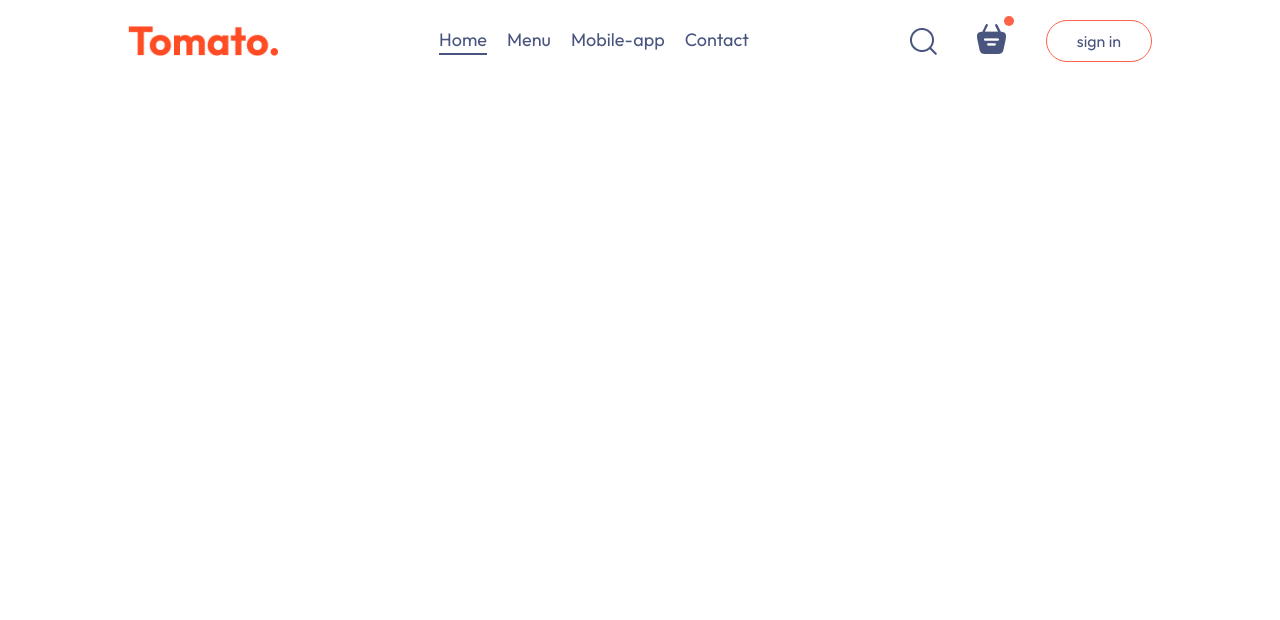
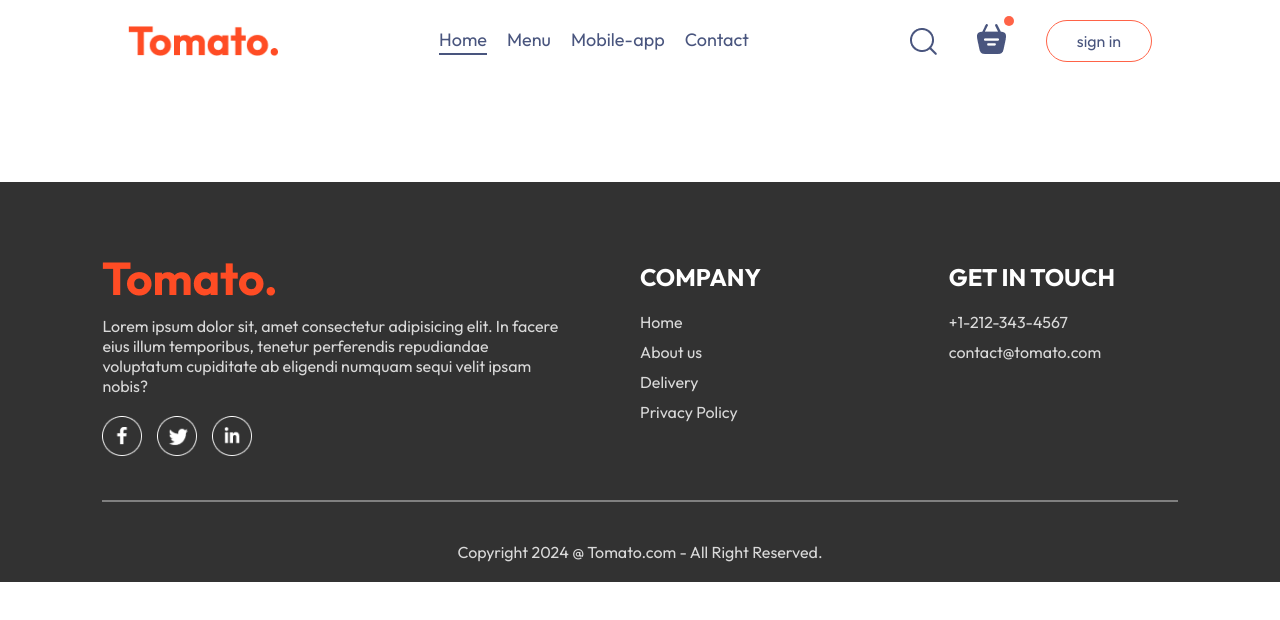
Before and after one commit to Vaibhav-kesarwani/Food-delivery-website, a React (Vite) app in the folder frontend/: page /order in a window 1280 px wide. Shown: the top 620 px of the page. Built offline with nearby package versions, Linux system fonts and the light colour scheme.

Commit message:
footer maded

```diff
--- a/frontend/src/App.jsx
+++ b/frontend/src/App.jsx
@@ -4,9 +4,11 @@
 import Home from "./pages/Home/Home";
 import Cart from "./pages/Cart/Cart";
 import PlaceOrder from "./pages/PlaceOrder/PlaceOrder";
+import Footer from "./components/Footer/Footer";
 
 const App = () => {
   return (
+    <>
       <div className="app">
         <Navbar />
         <Routes>
@@ -15,6 +17,8 @@
           <Route path="/order" element={<PlaceOrder />} />
         </Routes>
       </div>
+      <Footer />
+    </>
   );
 };
 
--- /dev/null
+++ b/frontend/src/components/Footer/Footer.css
@@ -0,0 +1,53 @@
+.footer {
+  margin-top: 100px;
+  color: #d9d9d9;
+  background-color: #323232;
+  display: flex;
+  flex-direction: column;
+  align-items: center;
+  gap: 20px;
+  padding: 20px 8vw;
+  padding-top: 80px;
+}
+
+.footer-content {
+  width: 100%;
+  display: grid;
+  grid-template-columns: 2fr 1fr 1fr;
+  gap: 80px;
+}
+
+.footer-content-left,
+.footer-content-right,
+.footer-content-center {
+  display: flex;
+  flex-direction: column;
+  align-items: start;
+  gap: 20px;
+}
+
+.footer-content-left li,
+.footer-content-right li,
+.footer-content-center li {
+  list-style: none;
+  margin-bottom: 10px;
+  cursor: pointer;
+}
+
+.footer-content-right h2,
+.footer-content-center h2 {
+  color: white;
+}
+
+.footer-social-icons img {
+  width: 40px;
+  margin-right: 15px;
+}
+
+.footer hr {
+  width: 100%;
+  height: 2px;
+  margin: 20px 0;
+  background-color: grey;
+  border: none;
+}
--- /dev/null
+++ b/frontend/src/components/Footer/Footer.jsx
@@ -0,0 +1,47 @@
+import React from "react";
+import "./Footer.css";
+import { assets } from "../../assets/assets";
+
+const Footer = () => {
+  return (
+    <div className="footer" id="footer">
+      <div className="footer-content">
+        <div className="footer-content-left">
+          <img src={assets.logo} />
+          <p>
+            Lorem ipsum dolor sit, amet consectetur adipisicing elit. In facere
+            eius illum temporibus, tenetur perferendis repudiandae voluptatum
+            cupiditate ab eligendi numquam sequi velit ipsam nobis?
+          </p>
+          <div className="footer-social-icons">
+            <img src={assets.facebook_icon} />
+            <img src={assets.twitter_icon} />
+            <img src={assets.linkedin_icon} />
+          </div>
+        </div>
+        <div className="footer-content-center">
+          <h2>COMPANY</h2>
+          <ul>
+            <li>Home</li>
+            <li>About us</li>
+            <li>Delivery</li>
+            <li>Privacy Policy</li>
+          </ul>
+        </div>
+        <div className="footer-content-right">
+          <h2>GET IN TOUCH</h2>
+          <ul>
+            <li>+1-212-343-4567</li>
+            <li>contact@tomato.com</li>
+          </ul>
+        </div>
+      </div>
+      <hr />
+      <p className="footer-copyright">
+        Copyright 2024 @ Tomato.com - All Right Reserved.
+      </p>
+    </div>
+  );
+};
+
+export default Footer;
```
Lines whose indentation alone changed are shown as unchanged.
